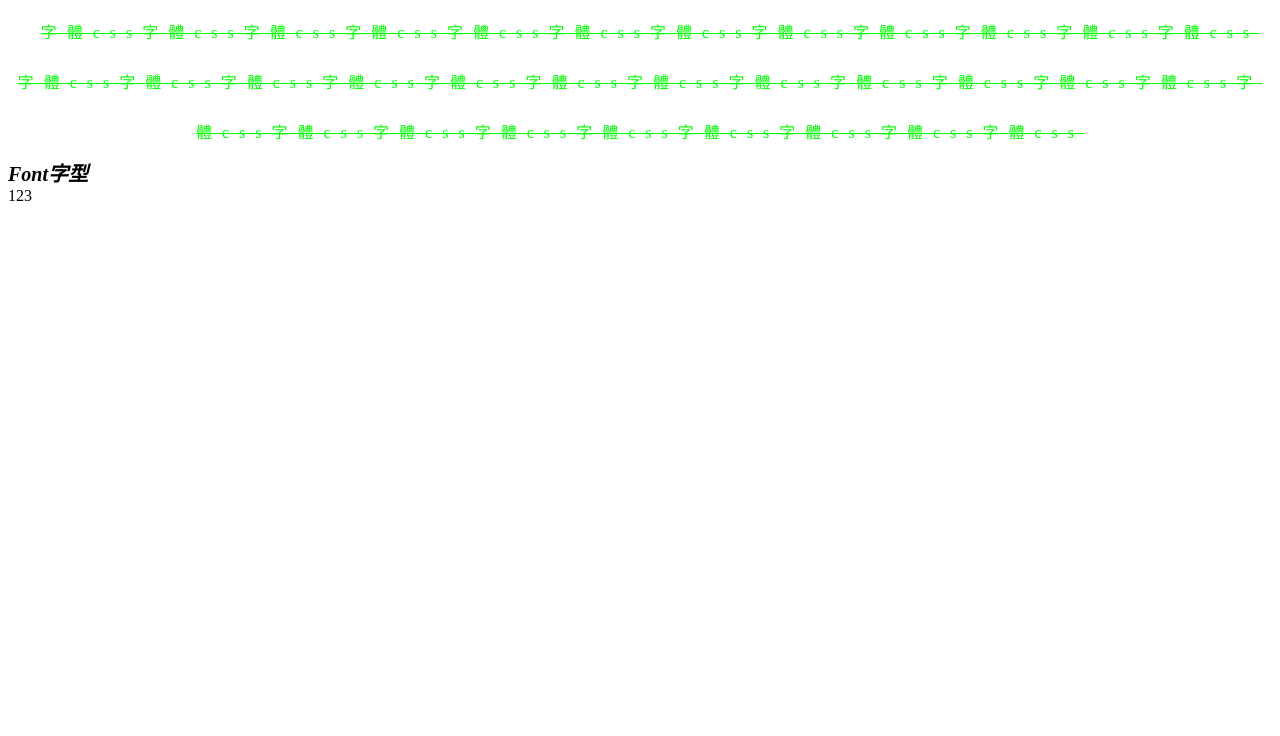
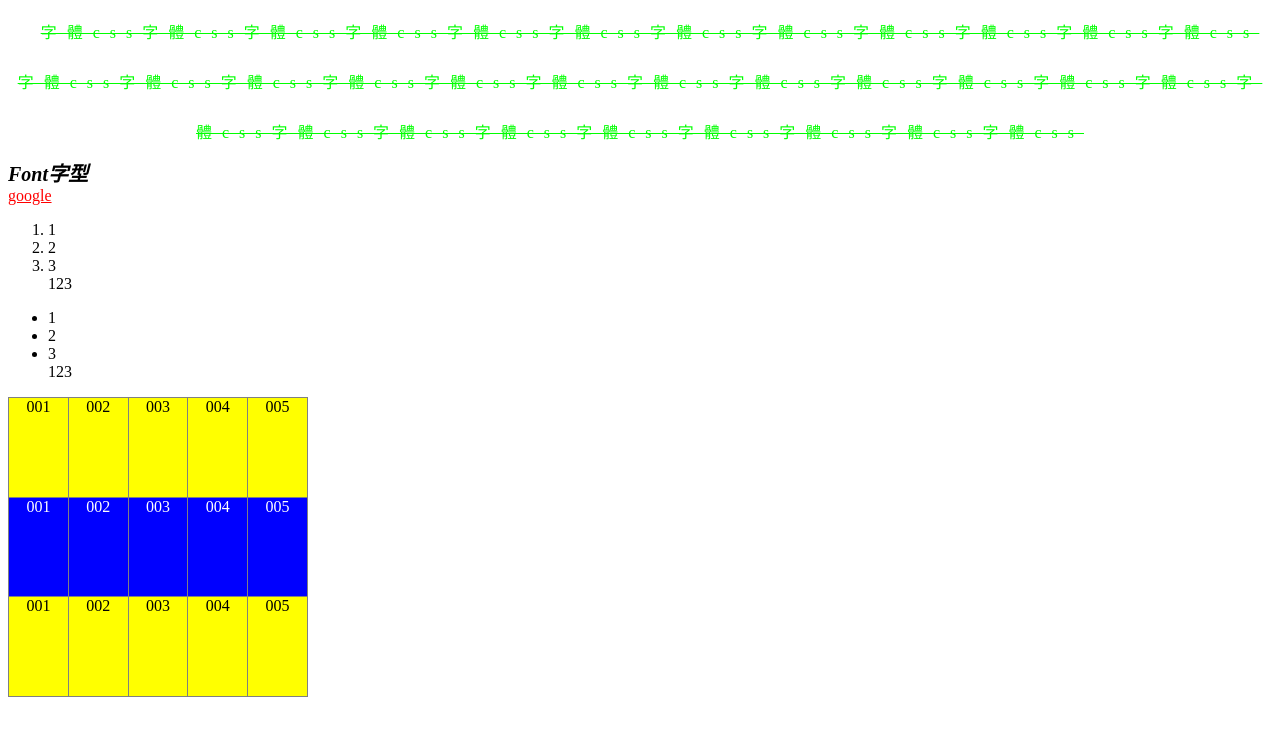
Before and after one commit to yyyy0519/S3411107041, a plain HTML site: page css_all.html in a window 1280 px wide. Drawn offline with Linux system fonts and the light colour scheme.

Commit message:
Add files via upload

```diff
--- a/css_all.html
+++ b/css_all.html
@@ -58,6 +58,68 @@
          .font_family{
              font-family: "標楷體";
          }
+         /* like連結*/
+            /* 未訪問 */
+            .a_style:link{
+                color: red;
+            }
+            /* 訪問過 */
+            .a_style:visited{
+                color: yellow;
+            }
+            /* 移入 */
+            .a_style:hover{
+                color: green;
+            }
+            /* 點下去 */
+            .a_style:active{
+                color: pink;
+            }
+            /* List列表 */
+            .ol_style{
+                /* 類型 */
+                /* 都沒有 */
+                /* list-style-type: none； */
+                /* 實心圓 */
+                /* list-style-type: disc； */
+                /* 數字 */
+                /* list-style-type: decimal； */
+                /* 空心圓 */
+                /* list-style-type: circle； */
+                /* 方形 */
+                /* list-style-type: square； */
+                /* 羅馬數字 */
+                /* list-style-type: upper-roman； */
+                /* 英文 */
+                list-style-type: lower-alpha；
+                /* 位置 */
+                list-style-position:inside；
+                /* 圖片 */
+                list-style-image:url("https://fakeimg.p1/15x15/")；
+
+            }
+             /* Tanle表格 */
+             .table_style{
+                 /* 邊框合併 */
+                 border-collapse: collapse;
+                 width: 300px;
+                 height: 300px;
+             }
+             .table_style td{
+                 /* 水平 */
+                 text-align: center;
+                 /* 垂直 */
+                 vertical-align: top;
+            }
+            /* 偶數行 */
+            .table_style tr:nth-child(even){
+                background-color: blue;
+                color: white;
+            }
+            /* 奇數行 */
+            .table_style tr:nth-child(odd){
+                background-color: yellow;
+            }
          </style>
  </head>
  <body>
@@ -67,6 +129,42 @@
      <div class="font_style font_weight font_size font_family">
          Font字型
      </div>
-     123
+     <a href="#" class="a_style">google</a>
+     <ol class="ol_style">
+         <li>1</li>
+         <li>2</li>
+         <li>3</li>
+         123
+     </ol>
+     <ul>
+        <li>1</li>
+        <li>2</li>
+        <li>3</li>
+        123
+     </ul>
+     <table border="1" cellspacing="0" cellpadding="0" class="table_style">
+         <tr>
+             <td>001</td>
+             <td>002</td>
+             <td>003</td>
+             <td>004</td>
+             <td>005</td>
+         </tr>
+         <tr>
+             <td>001</td>
+             <td>002</td>
+             <td>003</td>
+             <td>004</td>
+             <td>005</td>
+         </tr>
+         <tr>
+             <td>001</td>
+             <td>002</td>
+             <td>003</td>
+             <td>004</td>
+             <td>005</td>
+         </tr>
+     </table>
+
  </body>
  </html>
```
